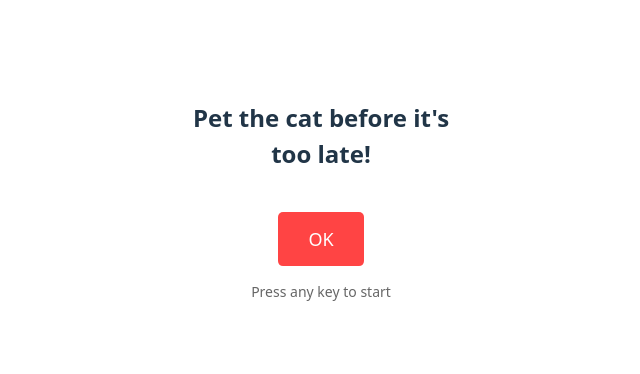
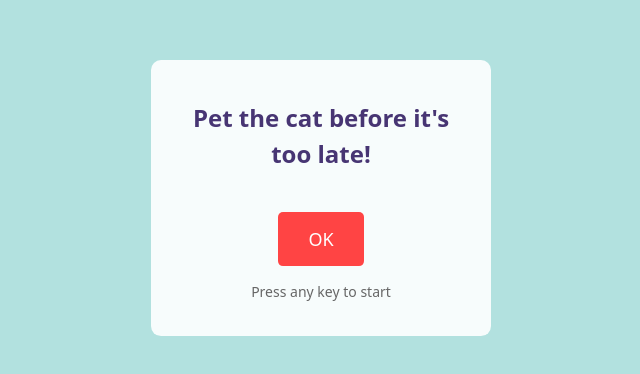
Before and after one commit to LenaAn/CatPettingGame, a React (Vite) app: page / in a window 1280 px wide. Shown: the part 202-576 px from the top of the page, without its empty margins (319-959 px from the left). Built offline with nearby package versions, Linux system fonts and the light colour scheme.

Commit message:
color page background

```diff
--- a/src/index.css
+++ b/src/index.css
@@ -4,8 +4,8 @@
   font-weight: 400;
 
   color-scheme: light dark;
-  color: rgba(255, 255, 255, 0.87);
-  background-color: #242424;
+  color: #473573;  /* dark purple for text */
+  background-color: #B2E1DF;  /* mint background */
 
   font-synthesis: none;
   text-rendering: optimizeLegibility;
@@ -26,6 +26,7 @@ body {
   margin: 0;
   min-width: 320px;
   min-height: 100vh;
+  background-color: #B2E1DF;  /* mint background */
 }
 
 h1 {
@@ -54,8 +55,8 @@ button:focus-visible {
 
 @media (prefers-color-scheme: light) {
   :root {
-    color: #213547;
-    background-color: #ffffff;
+    color: #473573;  /* dark purple for text */
+    background-color: #B2E1DF;  /* mint background */
   }
   a:hover {
     color: #747bff;
```
